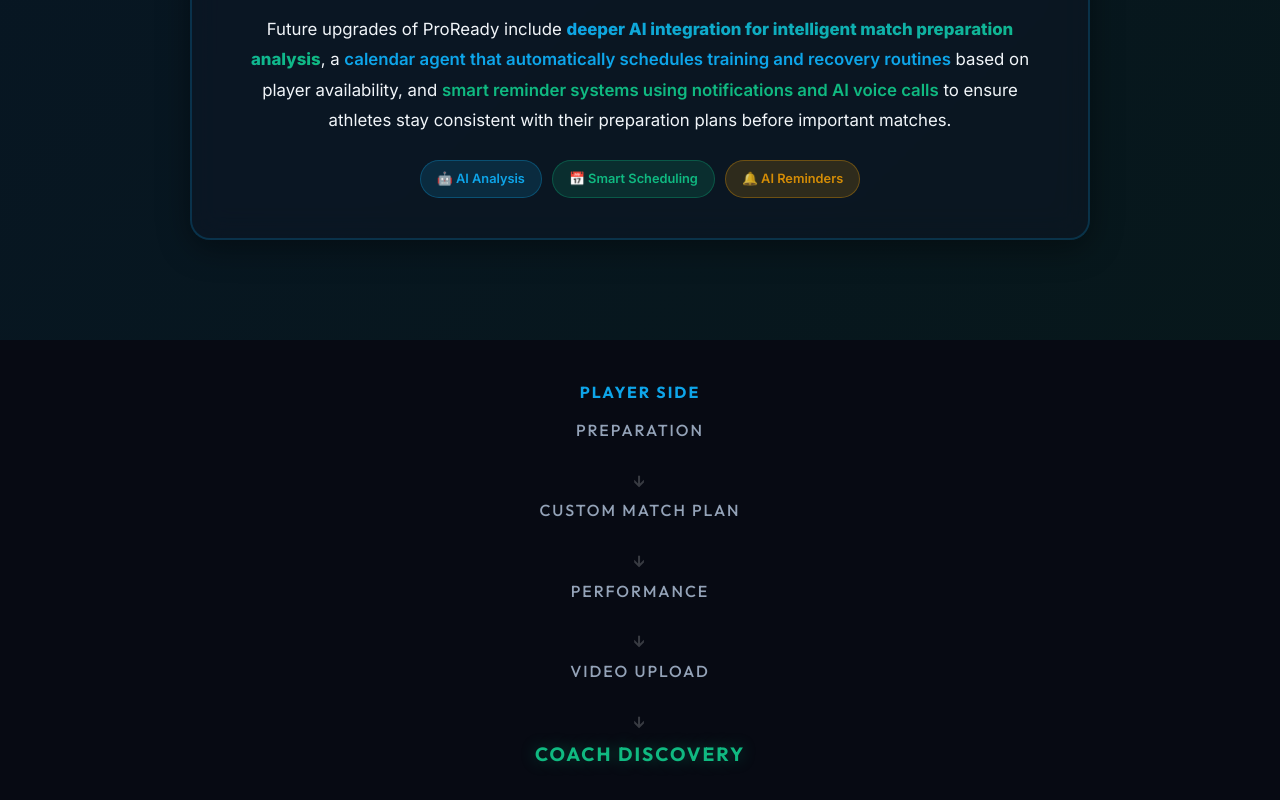
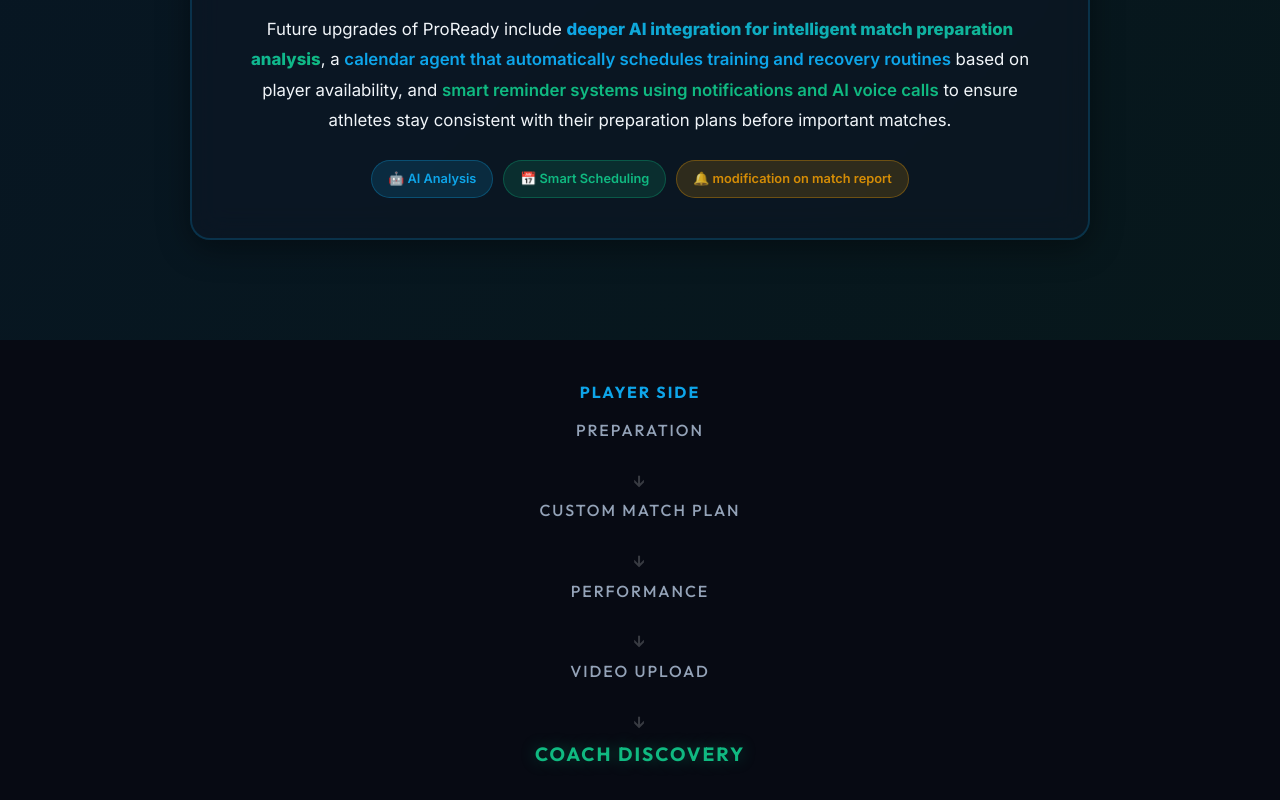
Before and after one commit to Molaybera/ProReady, a plain HTML site: page index.html in a window 1280 px wide. Shown: the part 8523-9323 px from the top of the page. Drawn offline with Linux system fonts and the light colour scheme.

Commit message:
update feature label for AI reminders section

```diff
--- a/index.html
+++ b/index.html
@@ -1425,7 +1425,7 @@
                 <div style="display: flex; gap: 10px; justify-content: center; flex-wrap: wrap; margin-top: 25px;">
                     <div style="background: rgba(14, 165, 233, 0.15); border: 1px solid rgba(14, 165, 233, 0.3); padding: 8px 16px; border-radius: 20px; font-size: clamp(0.7rem, 2vw, 0.8rem); color: var(--neon-blue); font-weight: 600;">🤖 AI Analysis</div>
                     <div style="background: rgba(16, 185, 129, 0.15); border: 1px solid rgba(16, 185, 129, 0.3); padding: 8px 16px; border-radius: 20px; font-size: clamp(0.7rem, 2vw, 0.8rem); color: var(--neon-green); font-weight: 600;">📅 Smart Scheduling</div>
-                    <div style="background: rgba(255, 165, 0, 0.15); border: 1px solid rgba(255, 165, 0, 0.3); padding: 8px 16px; border-radius: 20px; font-size: clamp(0.7rem, 2vw, 0.8rem); color: rgba(255, 165, 0, 0.8); font-weight: 600;">🔔 AI Reminders</div>
+                    <div style="background: rgba(255, 165, 0, 0.15); border: 1px solid rgba(255, 165, 0, 0.3); padding: 8px 16px; border-radius: 20px; font-size: clamp(0.7rem, 2vw, 0.8rem); color: rgba(255, 165, 0, 0.8); font-weight: 600;">🔔 modification on match report</div>
                 </div>
             </div>
         </div>
```
